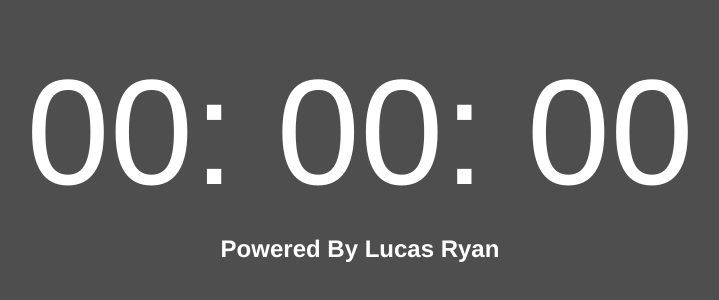
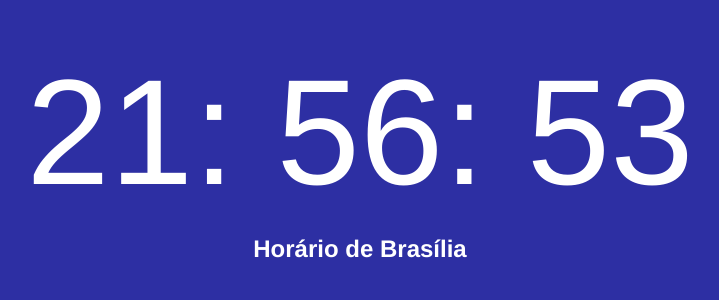
Before and after one commit to LucasRyan5/Rel-gio, a plain HTML site: page Mickey Mouse/index.html in a window 1280 px wide. Shown: the part 262-562 px from the top of the page, without its empty margins (280-999 px from the left). Drawn offline with Linux system fonts and the light colour scheme.

Commit message:
Add files via upload

```diff
--- a/Mickey Mouse/index.html
+++ b/Mickey Mouse/index.html
@@ -20,7 +20,8 @@
         <span id="seconds">00</span>
 
     </div>
-    <h2>Powered By <strong>Lucas Ryan</strong></h2>
+    <h2>Horário de <strong>Brasília</strong></h2>
+   <script src="main.js"></script>
 </body>
 
 </html>
--- a/Mickey Mouse/main.js
+++ b/Mickey Mouse/main.js
@@ -1,18 +1,25 @@
 //colocar o coódigo aqui...
-const hoursElement = document.getElementById('hours')
-const minutesElement = document.getElementById('minutes')
-const secondsElement = dcument.getElementById('seconds')
 
-const date = new date();
+const hoursElement = document.getElementById('hours');
+const minutesElement = document.getElementById('minutes');
+const secondsElement = document.getElementById('seconds');
 
-const hours = date.getHours()
-const minutes = date.getMinutes()
-const seconds = date.getSeconds()
+function newTime(){
+const date = new Date();
 
-hoursElement.textContent = fixTime (hours)
-minutesElement.textContent = fixTime (minutes)
-secondsElement.textContent = fixTime (seconds)
+const hours = date.getHours();
+const minutes = date.getMinutes();
+const seconds = date.getSeconds();
 
-function fixTime{
-    return time <10 ? '0' <+ time : time
+hoursElement.textContent = fixTime(hours);
+minutesElement.textContent = fixTime(minutes);
+secondsElement.textContent = fixTime(seconds);
+
+function fixTime(time) {
+    return time < 10 ? '0' + time : time;
 }
+}
+
+// set Invernal
+newTime()
+setInterval(newTime, 1000);
--- a/Mickey Mouse/style(1).css
+++ b/Mickey Mouse/style(1).css
@@ -1,8 +1,8 @@
 :root{
-   --color-dark:#4e4e4e;
-   --color-white:#fff;
+   --color-dark:#2d2fa3;
+   --color-white:#ffffff;
    --color-light:#ababab;
-   --color-purple:#5d15A5;
+   --color-purple:#7533b8;
 
 
 }
```
